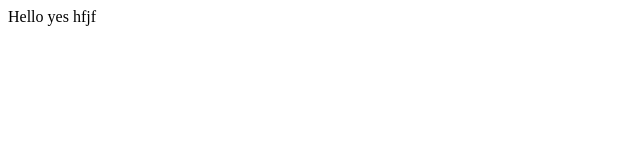
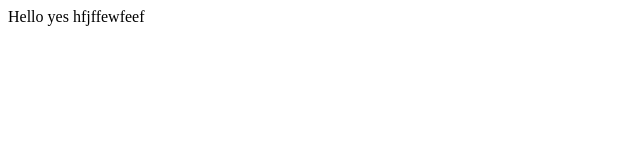
Before and after one commit to riskakk003-beep/test, a plain HTML site: page index.html in a window 1280 px wide. Shown: the full height of the page, 0-640 px from the left. Drawn offline with Linux system fonts and the light colour scheme.

Commit message:
Update index.html

```diff
--- a/index.html
+++ b/index.html
@@ -6,6 +6,7 @@
     <title>Document</title>
 </head>
 <body>
-    Hello yes hfjf
+    Hello yes hfjffewfeef
 </body>
+
 </html>
```
